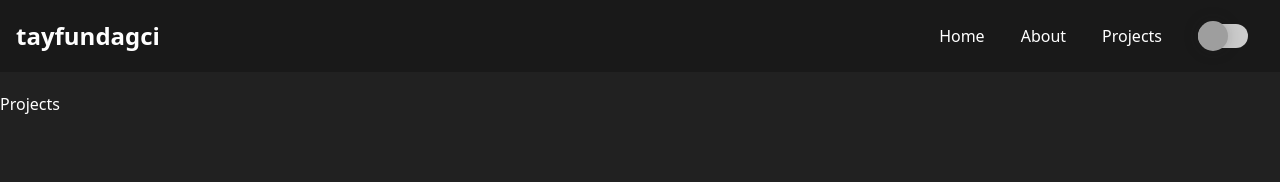
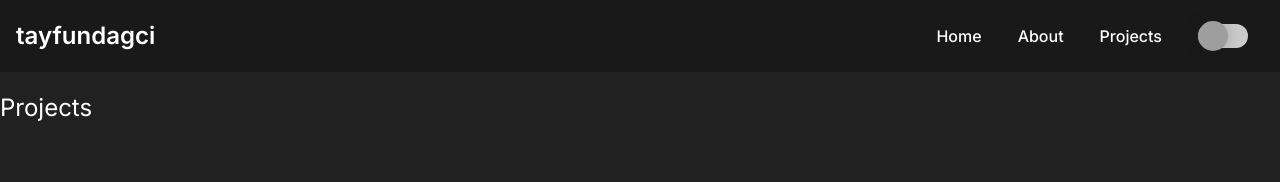
Before and after one commit to tayfundagci/new-portfolio, a Next.js app: page /projects in a window 1280 px wide. Shown: the top 182 px of the page. Built offline with nearby package versions, Linux system fonts and the light colour scheme; grey boxes are pictures that could not be loaded.

Commit message:
tailwind configs prefixes

```diff
--- a/app/globals.css
+++ b/app/globals.css
@@ -1,6 +1,12 @@
 @tailwind base;
 @tailwind components;
 @tailwind utilities;
+
+@layer base {
+  h1 {
+    @apply text-2xl
+  }
+}
 
 :root {
   --bodycolor: #ddd;
--- a/app/projects/page.tsx
+++ b/app/projects/page.tsx
@@ -2,7 +2,9 @@ import React from 'react'
 
 const index = () => {
   return (
-    <div>Projects</div>
+    <div>
+      <h1>Projects</h1>
+    </div>
   )
 }
 
--- a/tailwind.config.ts
+++ b/tailwind.config.ts
@@ -16,7 +16,29 @@ const config: Config = {
       container: {
         center: true,
       },
+      fontFamily: {
+        sans: ['Inter', 'sans-serif'],
+        serif: ['Merriweather', 'serif'],
+      },
+      spacing: {
+        128: '32rem',
+      },
+      colors: {
+        'santsg': "#002F87",
+        'light': "#fafafa"
+      },
+      screens: {
+        'sm': '640px',
+        'md': '768px',
+        'lg': '1024px',
+        'xl': '1280px',
+        '2xl': '1536px',
+      }
     },
+    // colors: {
+    //   'santsg': "#002F87",
+    //   'light': "#fafafa"
+    // }
 
   },
   plugins: [],
```
